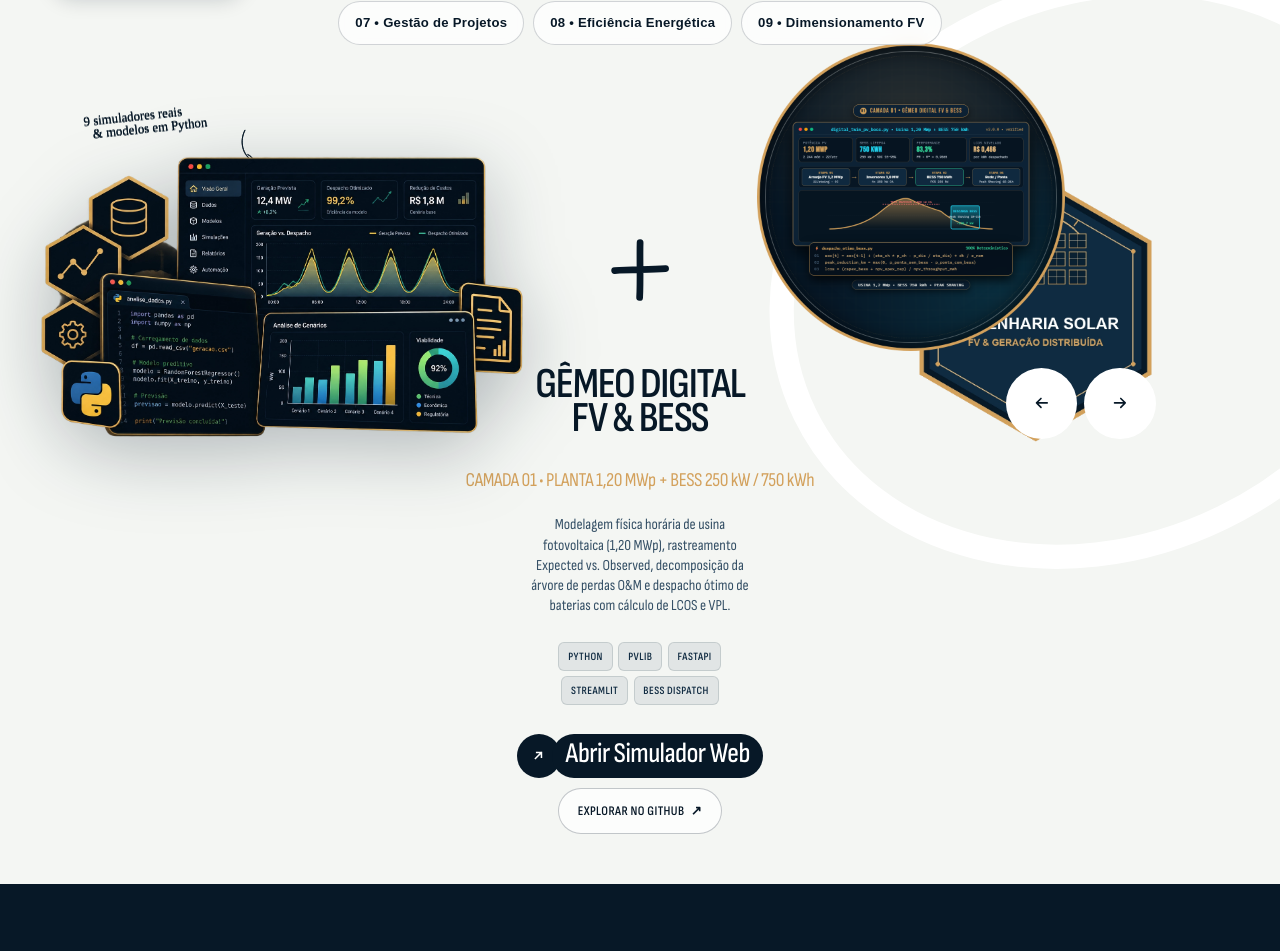
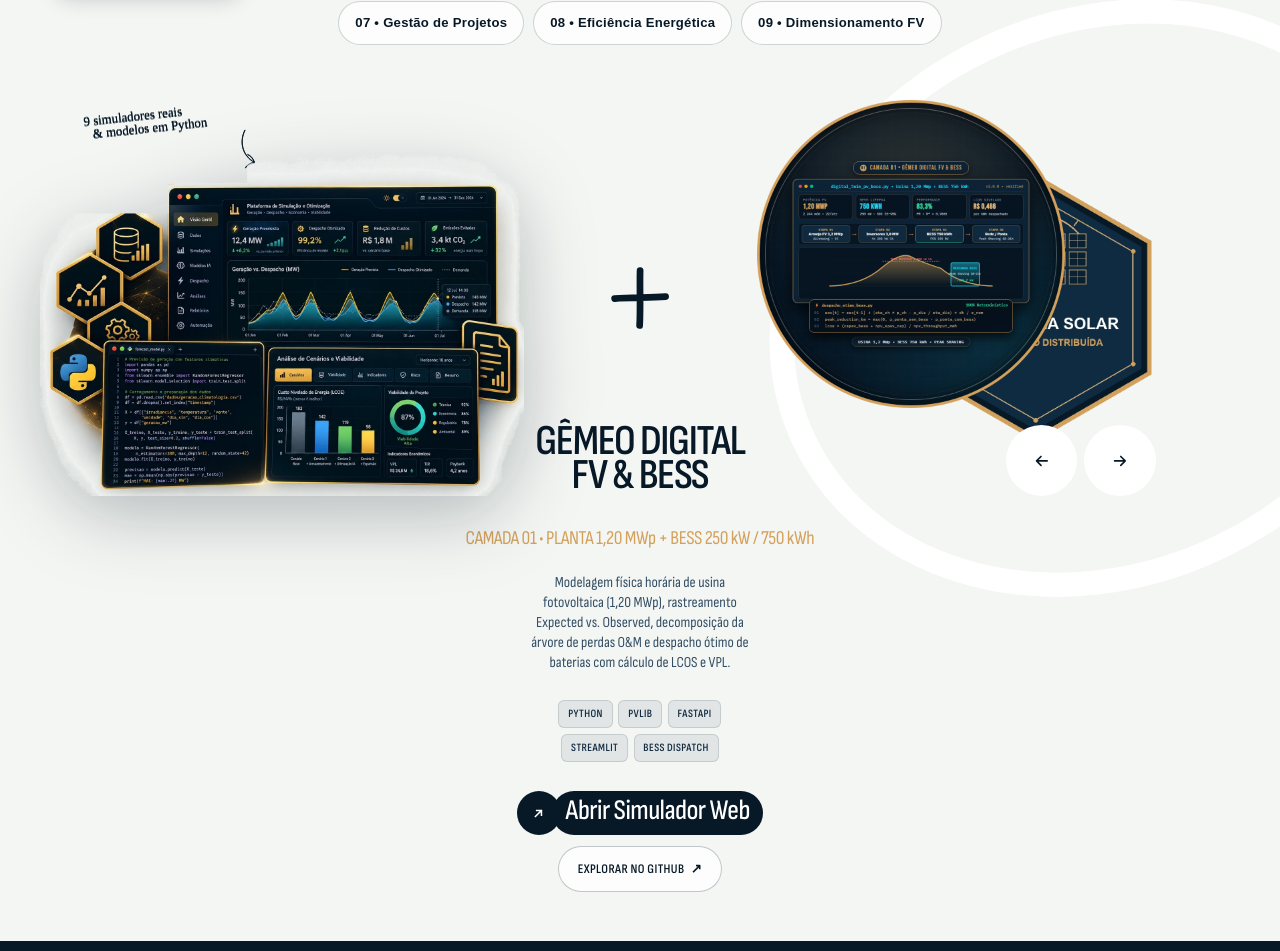
Before and after one commit to luscaarmstrong1/lucas-santos-portfolio, a Next.js app: page / in a window 1280 px wide. Shown: the part 5414-6365 px from the top of the page. Built offline with nearby package versions, Linux system fonts and the light colour scheme; no server answers; a web font is replaced by a local one.

Commit message:
feat(simuladores): atualizar arte composta digital twin e modelos python com dados enriquecidos

```diff
--- a/src/components/DailyMeals.tsx
+++ b/src/components/DailyMeals.tsx
@@ -130,8 +130,8 @@ export function DailyMeals() {
             <div data-inertia-item="" className="flavour-left-dose is-composite-art">
               <img
                 src="/assets/images/projects/digital-twin-composite.webp"
-                width={1437}
-                height={840}
+                width={1448}
+                height={1024}
                 alt={INTERACTIVE_SHOWCASE.projectName}
                 data-inertia-item-child=""
                 className="flavour-left-dose-img is-composite-img"
```
Also changed, not shown: public/assets/images/projects/digital-twin-composite.webp.
